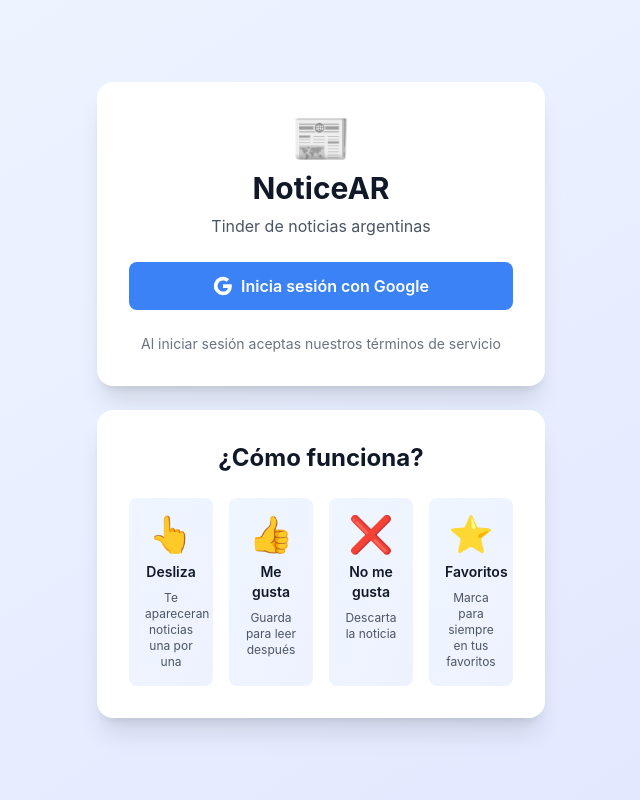
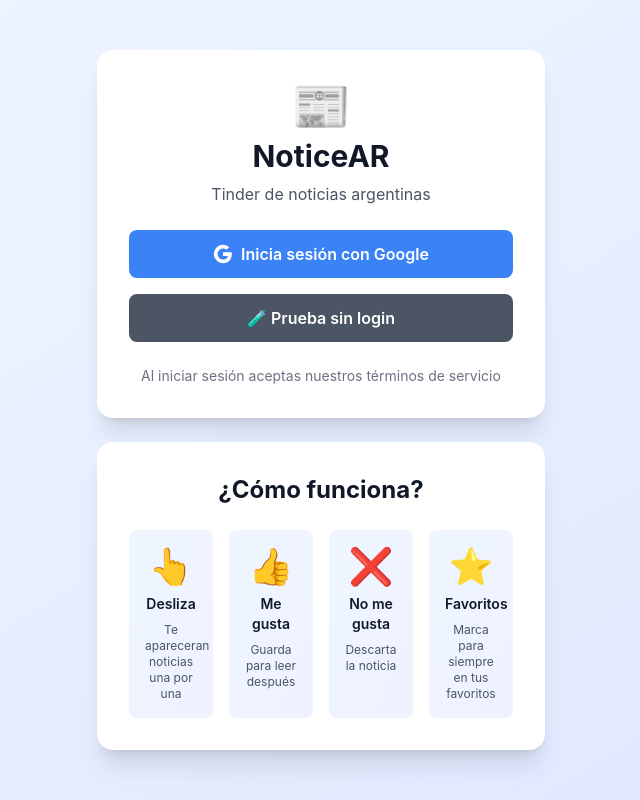
Before and after one commit to liocamargo/noticeAR, a Next.js app: page /login in a window 1280 px wide. Shown: the whole page, without its empty margins (319-959 px from the left). Built offline with nearby package versions, Linux system fonts and the light colour scheme; no server answers.

Commit message:
feat: Add test mode button for temporary demo access
- Added 'Prueba sin login' button on login page
- Creates temporary test session stored in localStorage
- Allows users to explore the app without authentication
- Test mode persists until cleared from localStorage

```diff
--- a/src/app/(auth)/login/page.tsx
+++ b/src/app/(auth)/login/page.tsx
@@ -30,6 +30,23 @@ export default function LoginPage() {
       setError('Error al iniciar sesión');
       setLoading(false);
     }
+  }
+
+  function handleTestMode() {
+    // Crear sesión de prueba temporal
+    const testSession = {
+      user: {
+        id: 'test-user-' + Math.random().toString(36).substr(2, 9),
+        email: 'prueba@noticeAR.local',
+        user_metadata: {
+          full_name: 'Usuario de Prueba',
+          avatar_url: '🧪',
+        },
+      },
+      isTestMode: true,
+    };
+    localStorage.setItem('noticeAR_testSession', JSON.stringify(testSession));
+    window.location.href = '/feed';
   }
 
   const instructivos = [
@@ -114,6 +131,14 @@ export default function LoginPage() {
               </>
             )}
           </motion.button>
+
+          <motion.button
+            whileTap={{ scale: 0.98 }}
+            onClick={handleTestMode}
+            className="w-full bg-gray-600 hover:bg-gray-700 text-white font-semibold py-3 rounded-lg transition flex items-center justify-center gap-2"
+          >
+            🧪 Prueba sin login
+          </motion.button>
         </div>
 
         <p className="text-center text-sm text-gray-500">
--- a/src/app/page.tsx
+++ b/src/app/page.tsx
@@ -11,6 +11,14 @@ export default function RootPage() {
 
   useEffect(() => {
     const checkAuth = async () => {
+      // Verificar sesión de prueba temporal
+      const testSession = localStorage.getItem('noticeAR_testSession');
+      if (testSession) {
+        router.push('/feed');
+        return;
+      }
+
+      // Verificar sesión de Supabase
       const { session } = await getSession();
       if (session) {
         router.push('/feed');
```
